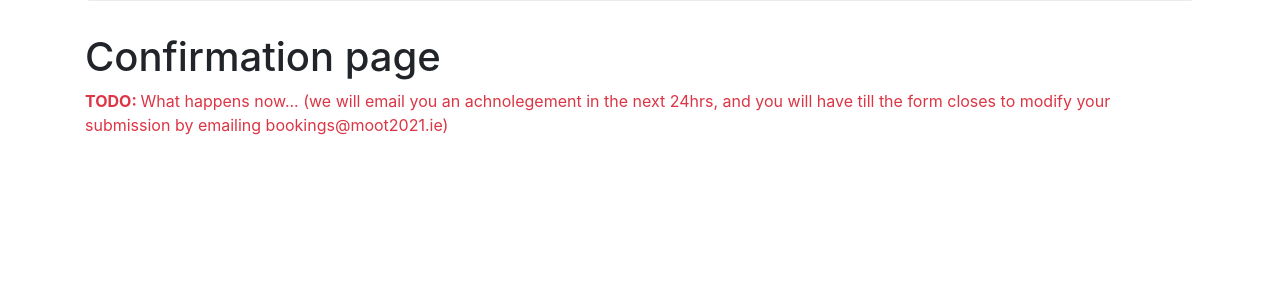
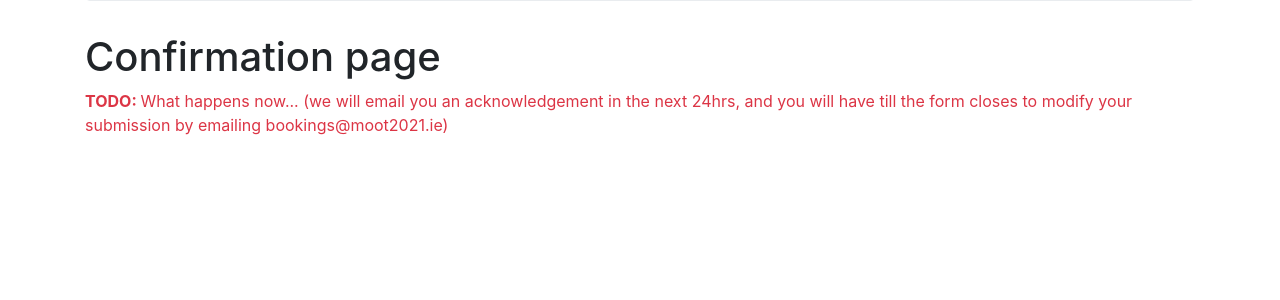
Before and after one commit to CharlieCumber/Moot-Bookings, a Flask app: template moot_app/templates/confirmation.html in a window 1280 px wide. Shown: the part 343-643 px from the top of the page. Run offline with Flask 2, Linux system fonts and the light colour scheme; the template is opened without the code that fills it, so the values that code supplies are empty; some libraries are stand-ins or nearby versions.

Commit message:
Typo fix

```diff
--- a/moot_app/templates/confirmation.html
+++ b/moot_app/templates/confirmation.html
@@ -6,7 +6,7 @@
       <h1>Confirmation page</h1>
       <p class="text-danger">
         <strong>TODO: </strong>
-        What happens now... (we will email you an achnolegement in the next 24hrs, and you will have till the form closes to modify your submission by emailing bookings@moot2021.ie)
+        What happens now... (we will email you an acknowledgement in the next 24hrs, and you will have till the form closes to modify your submission by emailing bookings@moot2021.ie)
       </p>
   </div>
 {% endblock %}
```
Also changed, not shown: moot_app/app.py (line endings or trailing spaces).
